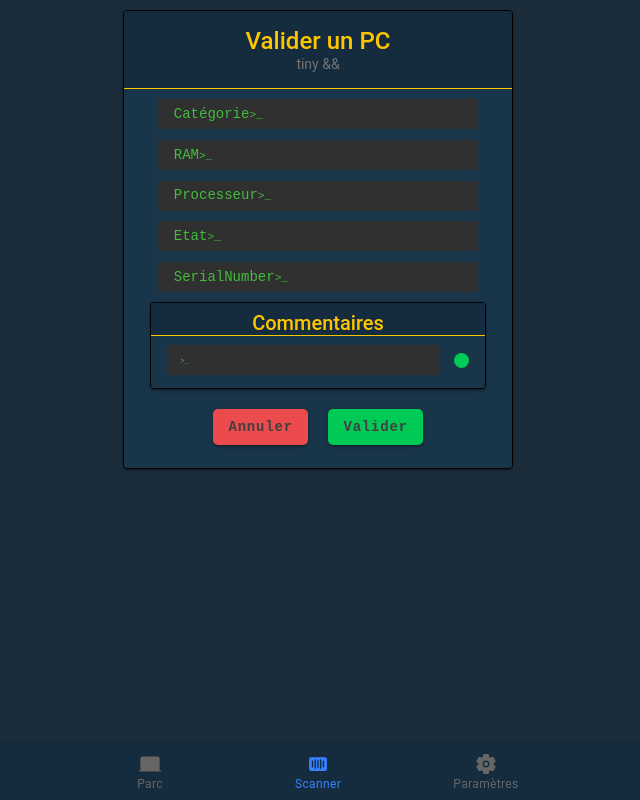
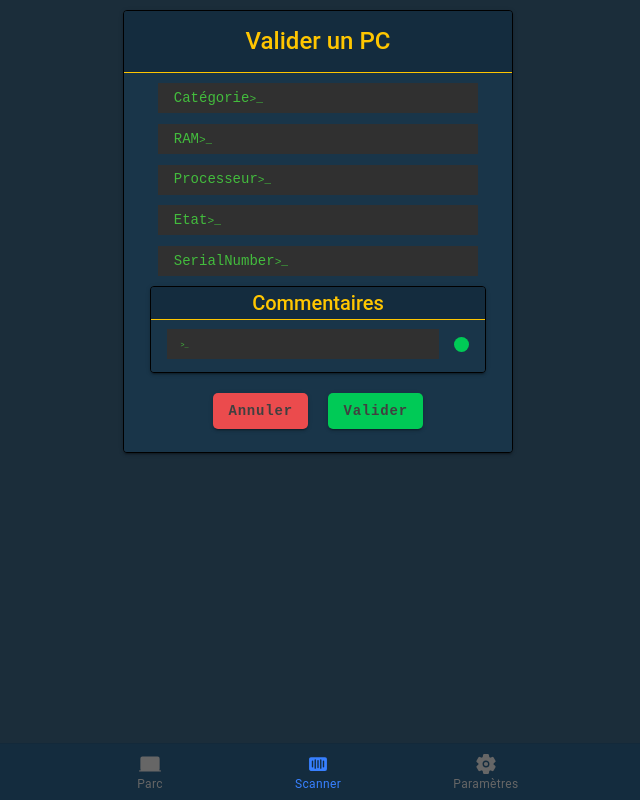
Before and after one commit to Admiralis/front-ionic, a React (Create React App) app: page /scan/add/confirm in a window 1280 px wide. Shown: the whole page, without its empty margins (322-962 px from the left). Built offline with nearby package versions, Linux system fonts and the light colour scheme.

Commit message:
refactor: changement composant TINYCARD --> CARD :sparkles:

```diff
--- a/src/commons/components/Cards/Card/Card.component.tsx
+++ b/src/commons/components/Cards/Card/Card.component.tsx
@@ -29,7 +29,7 @@ const CardComponent = (props: CardProps) => {
                 <CardButtonsComponent collapsible={collapsible} collapsed={collapsed} small={tiny} />
                 <div>
                     <IonCardTitle className={tiny ? styles.title : ''}>{title}</IonCardTitle>
-                    tiny && <IonCardSubtitle>{subtitle}</IonCardSubtitle>
+                    <IonCardSubtitle>{subtitle}</IonCardSubtitle>
                 </div>
                 <CardAlertComponent alert={alert} small={tiny}/>
             </IonCardHeader>
--- a/src/commons/components/Forms/Comments/Comments.component.tsx
+++ b/src/commons/components/Forms/Comments/Comments.component.tsx
@@ -2,6 +2,7 @@ import ComputerComment from "../../../models/computer/ComputerComment";
 import TinyCardComponent from "../../Cards/TinyCard/TinyCard.component";
 import React from "react";
 import {CommentIteratorComponent} from "./CommentIterator/CommentIterator.component";
+import {CardComponent} from "../../Cards";
 
 interface CommentsComponentProps {
     comments?: ComputerComment[]
@@ -10,7 +11,8 @@ interface CommentsComponentProps {
 
 export const CommentsComponent = (props: CommentsComponentProps) => {
     return (
-        <TinyCardComponent
+        <CardComponent
+            tiny
             title={"Commentaires"}
             content={
             <CommentIteratorComponent
```
